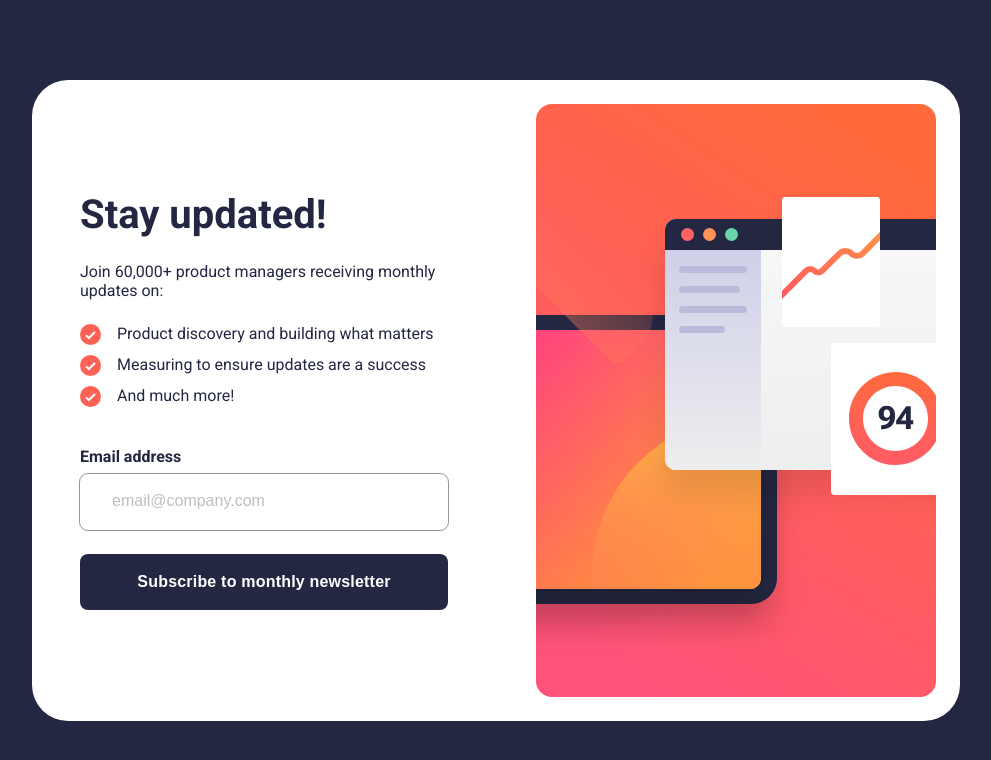
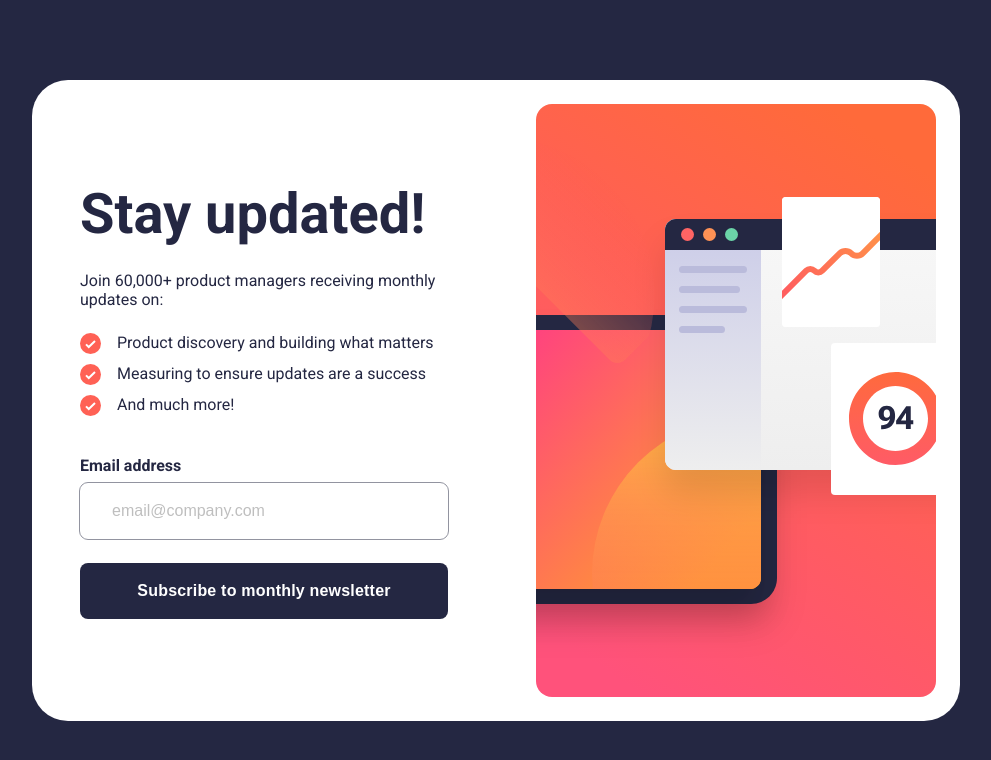
Before and after one commit to NavarroEmiliano/newsletter-sign-up-with-success-message, a plain HTML site: page index.html in a window 1280 px wide. Shown: the whole page, without its empty margins (144-1135 px from the left). Drawn offline with Linux system fonts and the light colour scheme.

Commit message:
font size

```diff
--- a/style.css
+++ b/style.css
@@ -196,6 +196,10 @@ body {
         align-self: center;
     }
 
+    .form-content .form-title {
+        font-size: 3.5rem;
+    }
+
 
     .success-popup {
         min-block-size: initial;
```
